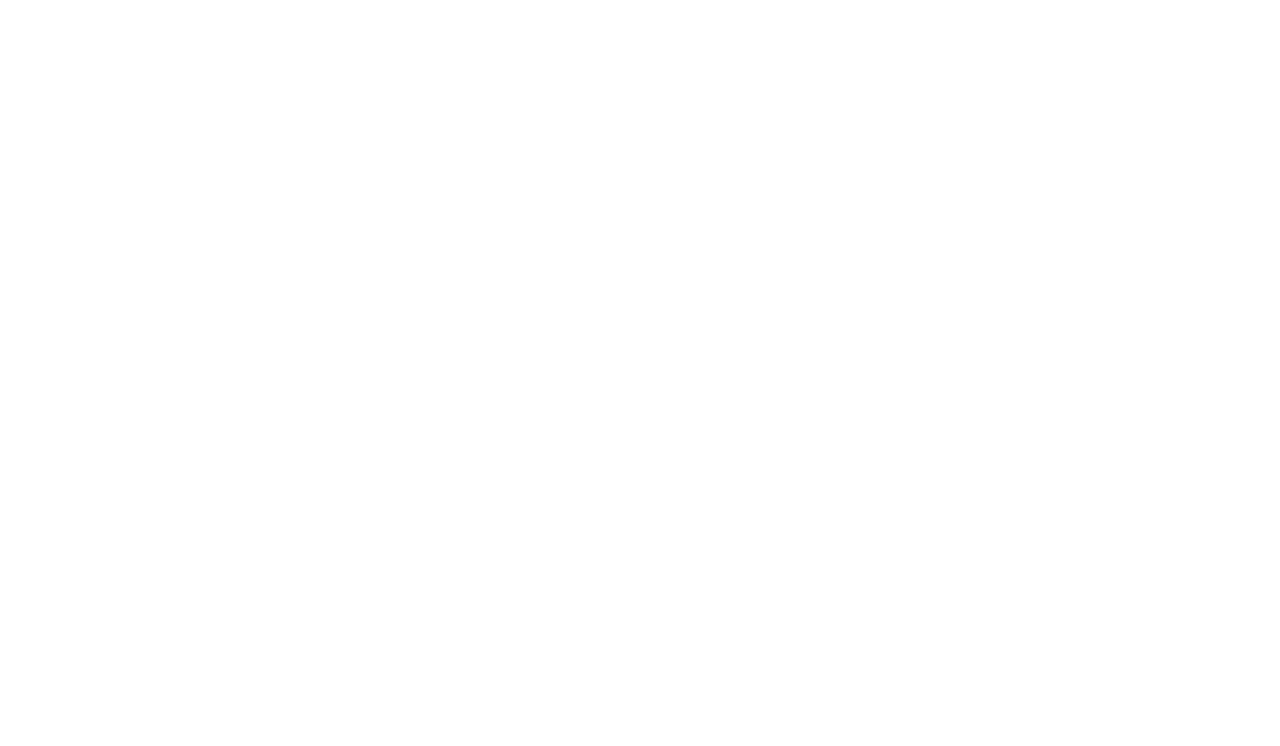
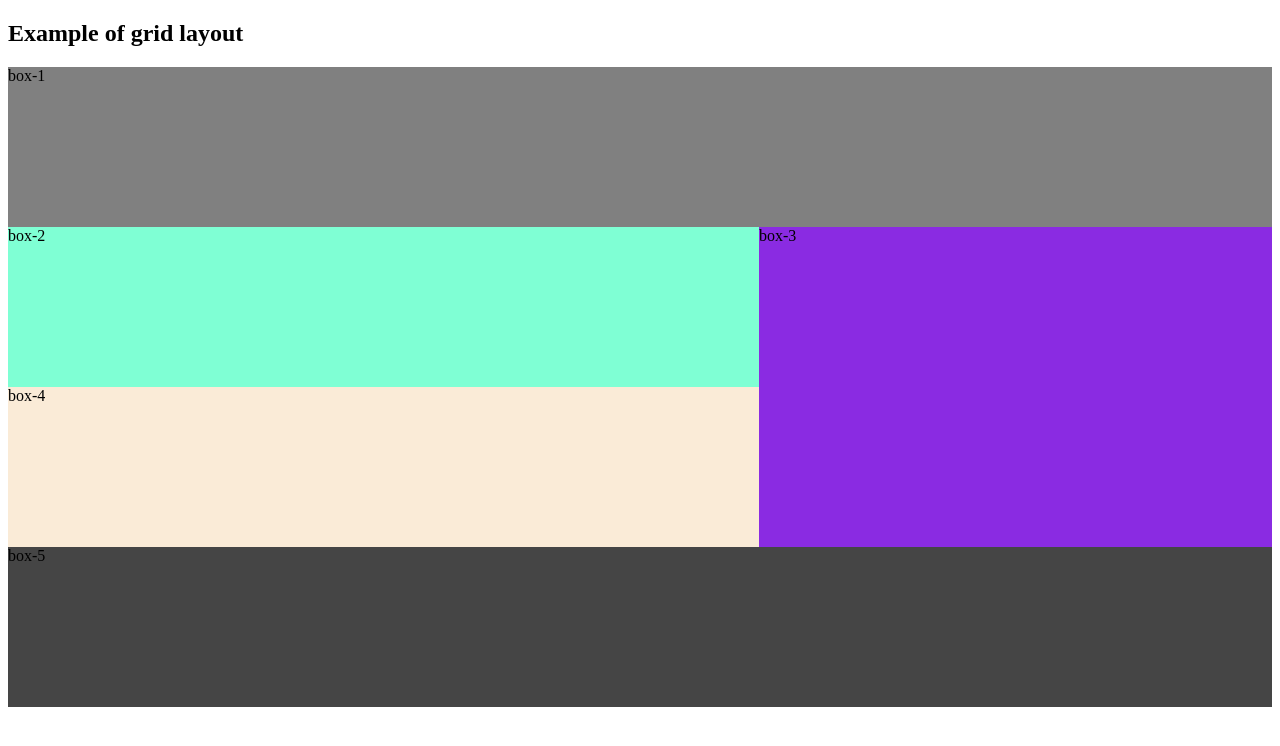
Before and after one commit to sumitk-singh/grid-flex-position-and-media-queries, a plain HTML site: page index.html in a window 1280 px wide. Drawn offline with Linux system fonts and the light colour scheme.

Commit message:
added grid

```diff
--- a/index.html
+++ b/index.html
@@ -4,9 +4,20 @@
     <meta charset="UTF-8">
     <meta http-equiv="X-UA-Compatible" content="IE=edge">
     <meta name="viewport" content="width=device-width, initial-scale=1.0">
+    <link rel="stylesheet" href="./style.css">
     <title>Document</title>
 </head>
 <body>
 
+    <h2>Example of grid layout</h2>
+    <section class="grid-container">
+        <div class="box-1">box-1</div>
+        <div class="box-2">box-2</div>
+        <div class="box-3">box-3</div>
+        <div class="box-4">box-4</div>
+        <div class="box-5">box-5</div>
+    </section>
+
+
 </body>
 </html>
--- /dev/null
+++ b/style.css
@@ -0,0 +1,35 @@
+.grid-container{
+    display: grid;
+    grid-template-columns: repeat(2fr,5);
+  grid-template-rows: 10rem 10rem 10rem 10rem ;
+
+
+    grid-template-areas:
+      "box-1 box-1 box-1 box-1 box-1"
+      "box-2 box-2 box-2 box-3 box-3"
+      "box-4 box-4 box-4 box-3 box-3"
+      "box-5 box-5 box-5 box-5 box-5";
+
+
+}
+
+.box-1{
+    grid-area: box-1;
+    background-color: gray;
+}
+.box-2{
+    grid-area: box-2;
+    background-color: aquamarine;
+}
+.box-3{
+    grid-area: box-3;
+    background-color: blueviolet;
+}
+.box-4{
+    grid-area: box-4;
+    background-color: antiquewhite;
+}
+.box-5{
+    grid-area: box-5;
+    background-color: rgb(69, 69, 69);
+}
```
